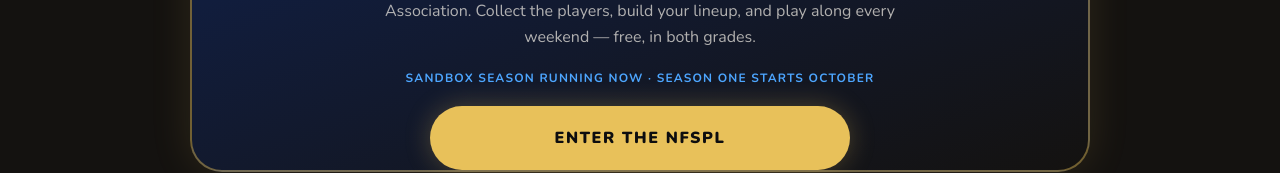
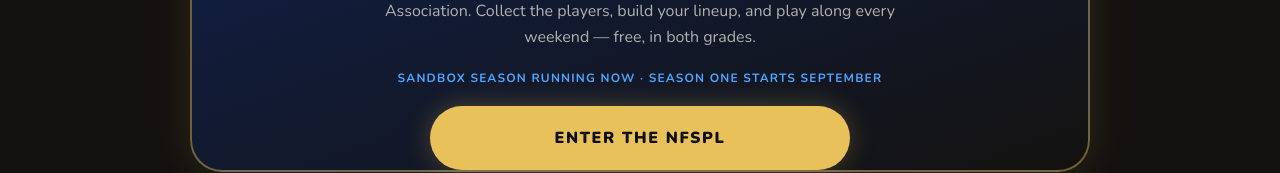
Before and after one commit to N8Nuks/grassrootsfantasy, a Next.js app: page /leagues in a window 1280 px wide. Shown: the part 497-670 px from the top of the page. Built offline with nearby package versions, Linux system fonts and the light colour scheme; no server answers.

Commit message:
Season starts September

```diff
--- a/app/leagues/page.tsx
+++ b/app/leagues/page.tsx
@@ -66,7 +66,7 @@ export default function Leagues() {
               The Northern Fastpitch Series, endorsed by the Auckland Softball Association. Collect the players, build your lineup, and play along every weekend — free, in both grades.
             </p>
             <p className="text-xs font-bold uppercase tracking-widest" style={{ color: '#4DA6FF' }}>
-              Sandbox season running now · Season One starts October
+              Sandbox season running now · Season One starts September
             </p>
             <a href="/nfs" className="w-full text-center text-base font-black uppercase tracking-widest rounded-full transition-all hover:scale-[1.02]"
               style={{ color: '#0D0D0F', background: '#E8C15A', padding: "20px 24px", maxWidth: '420px', boxShadow: '0 0 26px #E8C15A45' }}>
```
